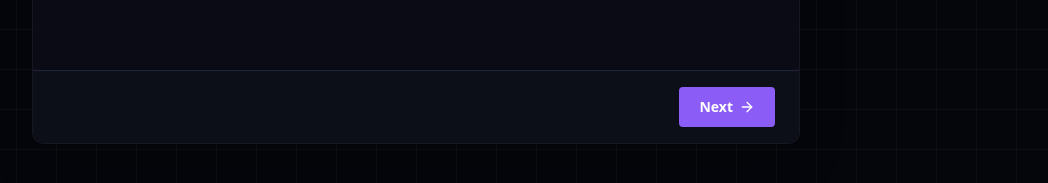
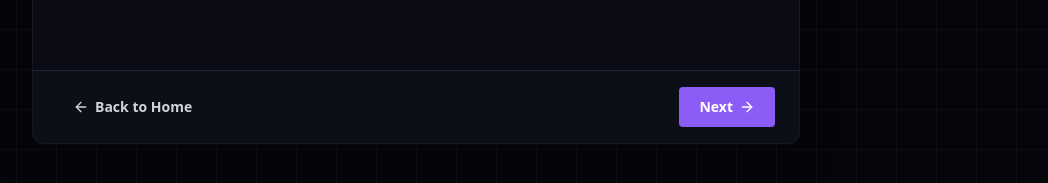
Before and after one commit to totagits/EpisodicAI, a Next.js app in the folder apps/web/: page /onboarding in a window 1280 px wide. Shown: the part 531-714 px from the top of the page, without its empty margins (224-1272 px from the left). Built offline with nearby package versions, Linux system fonts and the light colour scheme.

Commit message:
feat: add back button to step 1 of onboarding and floating back-to-top button on home page

```diff
--- a/apps/web/src/app/onboarding/page.tsx
+++ b/apps/web/src/app/onboarding/page.tsx
@@ -516,7 +516,14 @@ export default function OnboardingWizard() {
 
         {/* Footer Navigation Buttons */}
         <div className="bg-brand-card/90 border-t border-brand-border py-4 px-6 flex justify-between items-center">
-          {step > 1 && (
+          {step === 1 ? (
+            <Link
+              href="/"
+              className="inline-flex items-center gap-1.5 px-4 py-2 rounded text-sm font-semibold hover:bg-brand-border transition text-gray-300"
+            >
+              <ArrowLeft className="w-4 h-4" /> Back to Home
+            </Link>
+          ) : (
             <button
               onClick={() => {
                 if (step === 6) {
--- a/apps/web/src/app/page.tsx
+++ b/apps/web/src/app/page.tsx
@@ -16,7 +16,8 @@ import {
   Database,
   BarChart3,
   FlameKindling,
-  Users
+  Users,
+  ArrowUp
 } from 'lucide-react';
 
 export default function MarketingLandingPage() {
@@ -29,6 +30,25 @@ export default function MarketingLandingPage() {
   // --- Pricing Calculator State ---
   const [calcEpisodes, setCalcEpisodes] = useState(4);
   const [calcTier, setCalcTier] = useState<'standard' | 'high' | 'ultra'>('high');
+
+  // --- Scroll to Top State ---
+  const [showBackToTop, setShowBackToTop] = useState(false);
+
+  useEffect(() => {
+    const handleScroll = () => {
+      if (window.scrollY > 400) {
+        setShowBackToTop(true);
+      } else {
+        setShowBackToTop(false);
+      }
+    };
+    window.addEventListener('scroll', handleScroll);
+    return () => window.removeEventListener('scroll', handleScroll);
+  }, []);
+
+  const scrollToTop = () => {
+    window.scrollTo({ top: 0, behavior: 'smooth' });
+  };
 
   const demoLogs = [
     { time: "12:04:10", service: "CanonLibrarian", text: "Verified screenplay scene 4 continuity: 0 contradictions found.", color: "text-brand-cyan" },
@@ -682,6 +702,15 @@ export default function MarketingLandingPage() {
         </div>
         <p>© 2026 EpisodicAI. All rights reserved. Created for Next-Generation Creators.</p>
       </footer>
+
+      {showBackToTop && (
+        <button
+          onClick={scrollToTop}
+          className="fixed bottom-8 right-8 z-50 p-3 rounded-full bg-gradient-to-tr from-brand-violet to-brand-cyan text-white shadow-lg shadow-brand-violet/20 hover:brightness-110 transition animate-fade-in"
+        >
+          <ArrowUp className="w-5 h-5" />
+        </button>
+      )}
     </div>
   );
 }
```
